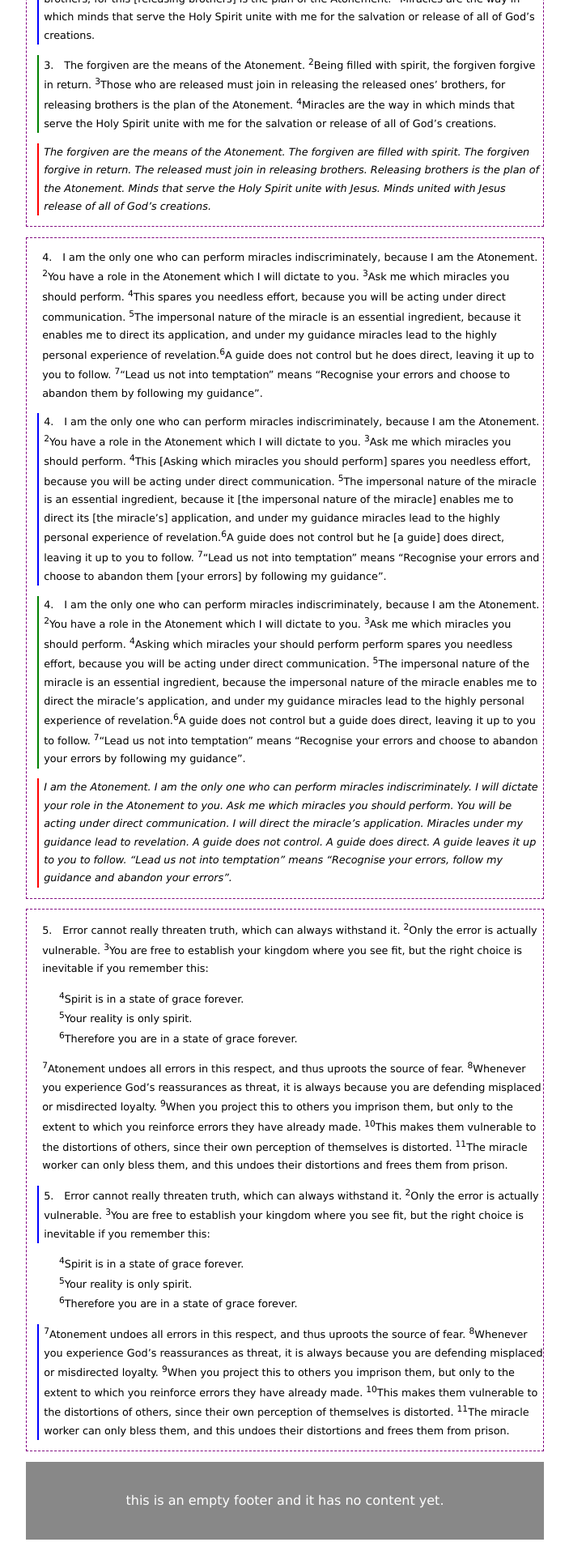
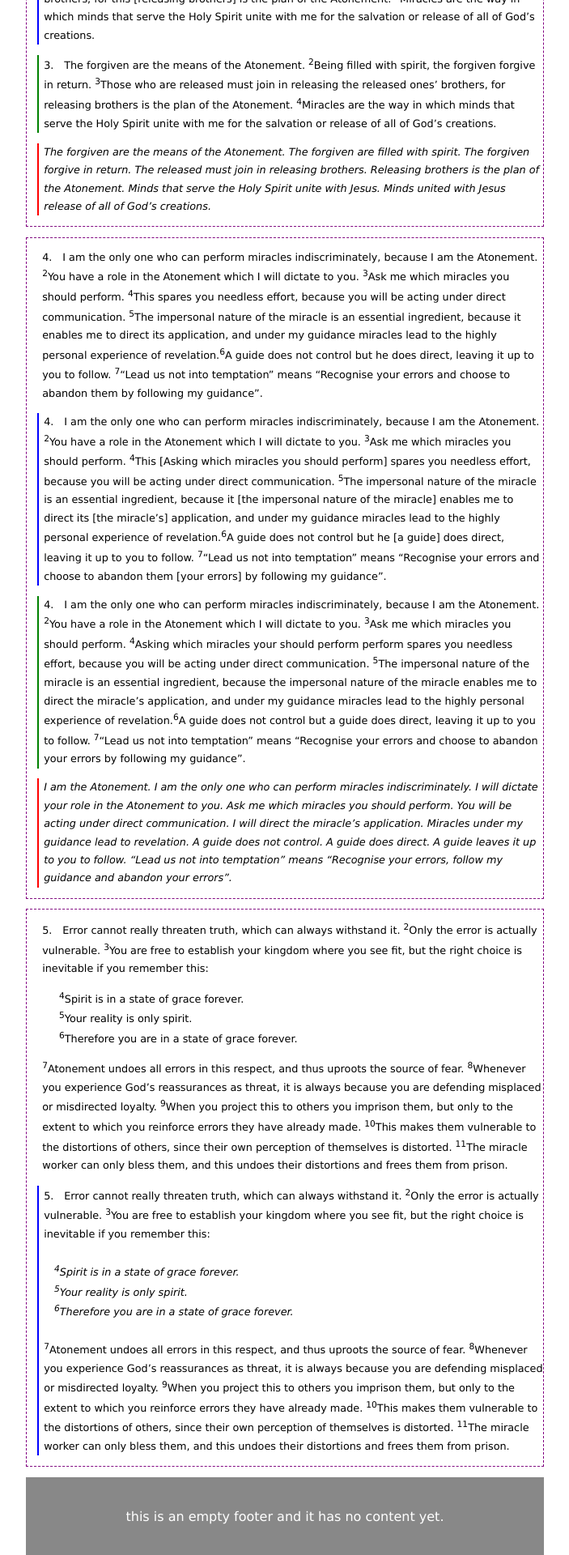
Before and after one commit to wdporter/acim, a Jekyll site: the page built from t/1/iii/index.html, in a window 1280 px wide. Shown: the part 2277-4197 px from the top of the page at 81% size, without its empty margins (288-991 px from the left). Built offline with Jekyll 4.4.1, drawn with Linux system fonts in a browser that asks for light colours.

Commit message:
blockquote

```diff
--- a/t/1/iii/index.html
+++ b/t/1/iii/index.html
@@ -48,9 +48,7 @@ next: /t/1/iv
     <blockquote><sup>4</sup>Spirit is in a state of grace forever.<br><sup>5</sup>Your reality is only spirit.<br><sup>6</sup>Therefore you are in a state of grace forever.</blockquote>
     <p class=fip><sup>7</sup>Atonement undoes all errors in this respect, and thus uproots the source of fear. <sup>8</sup>Whenever you experience God’s reassurances as threat, it is always because you are defending misplaced or misdirected loyalty. <sup>9</sup>When you project this to others you imprison them, but only to the extent to which you reinforce errors they have already made. <sup>10</sup>This makes them vulnerable to the distortions of others, since their own perception of themselves is distorted. <sup>11</sup>The miracle worker can only bless them, and this undoes their distortions and frees them from prison.</p>
 
-    <p class=expanded>5.&emsp;Error cannot really threaten truth, which can always withstand it. <sup>2</sup>Only the error is actually vulnerable. <sup>3</sup>You are free to establish your kingdom where you see fit, but the right choice is inevitable if you remember this:</p>
-    <blockquote><sup>4</sup>Spirit is in a state of grace forever.<br><sup>5</sup>Your reality is only spirit.<br><sup>6</sup>Therefore you are in a state of grace forever.</blockquote>
-    <p class=expanded><sup>7</sup>Atonement undoes all errors in this respect, and thus uproots the source of fear. <sup>8</sup>Whenever you experience God’s reassurances as threat, it is always because you are defending misplaced or misdirected loyalty. <sup>9</sup>When you project this to others you imprison them, but only to the extent to which you reinforce errors they have already made. <sup>10</sup>This makes them vulnerable to the distortions of others, since their own perception of themselves is distorted. <sup>11</sup>The miracle worker can only bless them, and this undoes their distortions and frees them from prison.</p>
+    <p class=expanded>5.&emsp;Error cannot really threaten truth, which can always withstand it. <sup>2</sup>Only the error is actually vulnerable. <sup>3</sup>You are free to establish your kingdom where you see fit, but the right choice is inevitable if you remember this:<br><br>&emsp;<em><sup>4</sup>Spirit is in a state of grace forever.</em><br>&emsp;<em><sup>5</sup>Your reality is only spirit.</em><br>&emsp;<em><sup>6</sup>Therefore you are in a state of grace forever.</em><br><br><sup>7</sup>Atonement undoes all errors in this respect, and thus uproots the source of fear. <sup>8</sup>Whenever you experience God’s reassurances as threat, it is always because you are defending misplaced or misdirected loyalty. <sup>9</sup>When you project this to others you imprison them, but only to the extent to which you reinforce errors they have already made. <sup>10</sup>This makes them vulnerable to the distortions of others, since their own perception of themselves is distorted. <sup>11</sup>The miracle worker can only bless them, and this undoes their distortions and frees them from prison.</p>
   </div>
 
 
```
